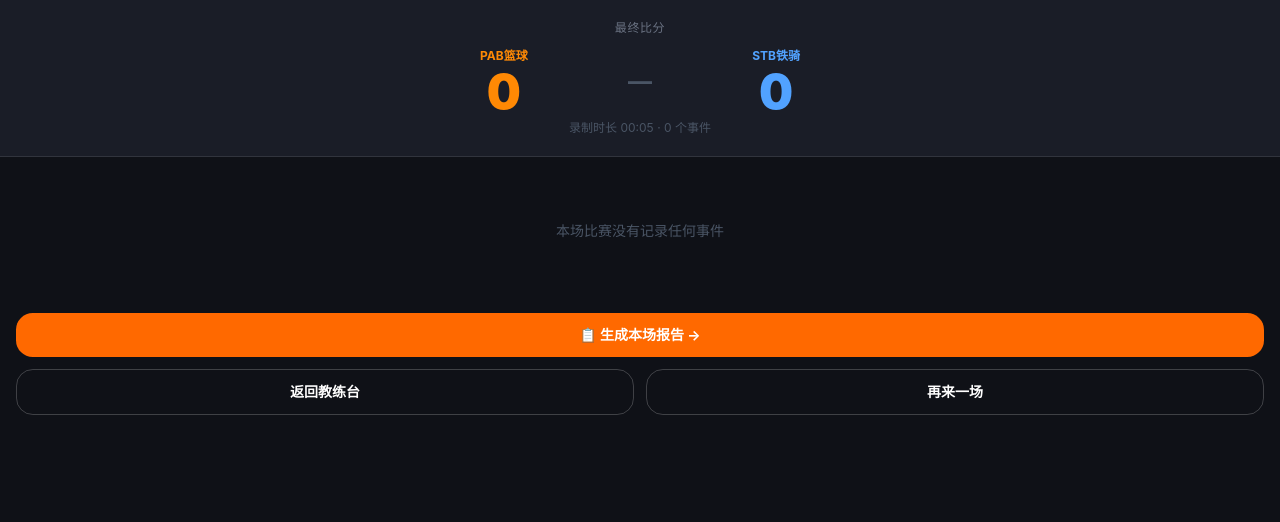
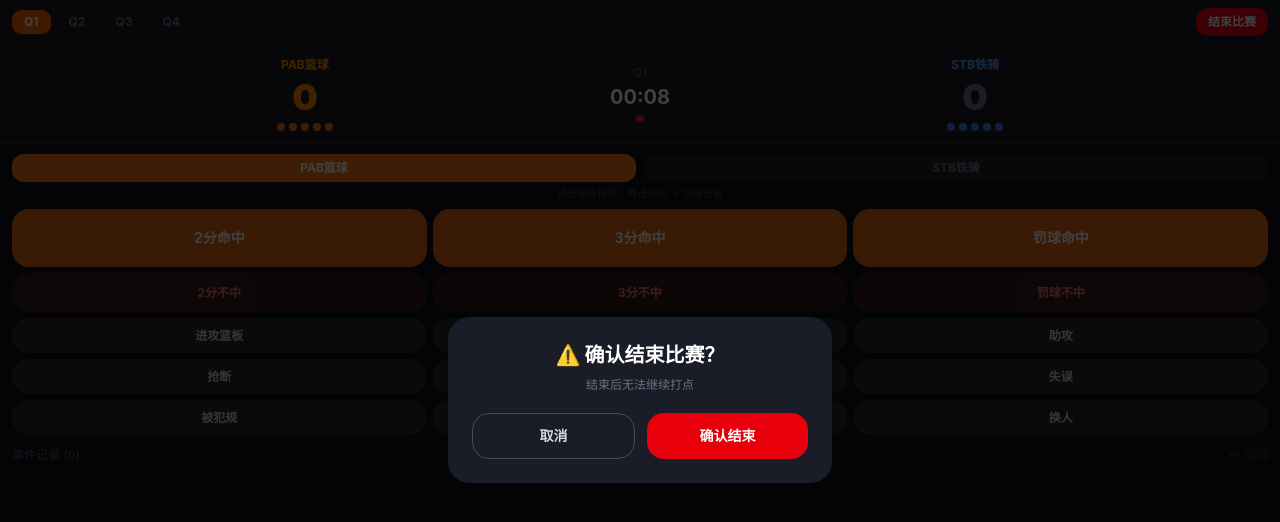
Before and after one commit to BillBillBiuBiuBiu/woyao-growth, a Next.js app: page /gc/live in a window 1280 px wide. Both pictures are taken after a click on the button "结束比赛". Shown: the top 522 px of the page. Built offline with nearby package versions, Linux system fonts and the light colour scheme.

Commit message:
feat(gc/live): wire endConfirm dialog — 结束比赛 now requires explicit confirmation

```diff
--- a/app/gc/live/page.tsx
+++ b/app/gc/live/page.tsx
@@ -85,6 +85,7 @@ export default function GcLivePage() {
   const [timeouts,      setTimeouts]      = useState<{ home: number; away: number }>({ home: 5, away: 5 });
   const [shareText,     setShareText]     = useState<string | null>(null);
   const [copyToast,     setCopyToast]     = useState(false);
+  const [endConfirm,    setEndConfirm]    = useState(false);
 
   const timerRef    = useRef<ReturnType<typeof setInterval> | null>(null);
   const ctxTimerRef = useRef<ReturnType<typeof setTimeout>  | null>(null);
@@ -657,7 +658,7 @@ export default function GcLivePage() {
           </button>
         ))}
         <div className="flex-1" />
-        <button onClick={endGame} className="px-3 py-1.5 rounded-lg text-xs font-bold bg-red-600 text-white">
+        <button onClick={() => setEndConfirm(true)} className="px-3 py-1.5 rounded-lg text-xs font-bold bg-red-600 text-white">
           结束比赛
         </button>
       </div>
@@ -986,6 +987,27 @@ export default function GcLivePage() {
           </div>
         </div>
       )}
+
+      {endConfirm && (
+        <div className="fixed inset-0 z-50 flex items-center justify-center px-6" style={{ background: "rgba(0,0,0,0.75)" }}>
+          <div className="w-full max-w-sm rounded-2xl px-6 py-6" style={{ background: "#1a1d27" }}>
+            <div className="text-center mb-5">
+              <div className="text-xl font-black text-white mb-2">⚠️ 确认结束比赛？</div>
+              <div className="text-xs text-gray-500">结束后无法继续打点</div>
+            </div>
+            <div className="flex gap-3">
+              <button onClick={() => setEndConfirm(false)}
+                className="flex-1 py-3 rounded-xl border border-white/20 text-sm font-bold text-gray-300">
+                取消
+              </button>
+              <button onClick={() => { setEndConfirm(false); endGame(); }}
+                className="flex-1 py-3 rounded-xl bg-red-600 text-white text-sm font-bold">
+                确认结束
+              </button>
+            </div>
+          </div>
+        </div>
+      )}
     </div>
   );
 }
```
